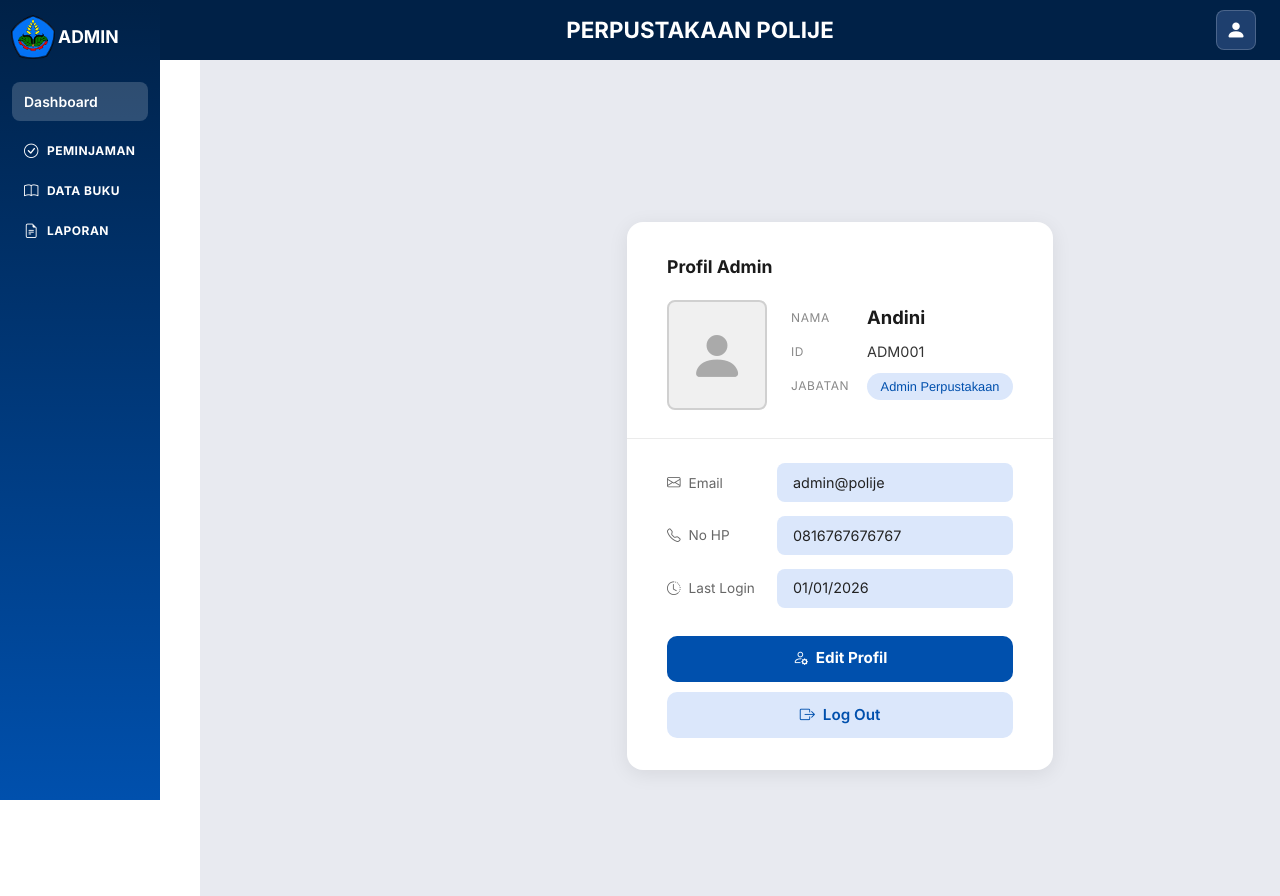
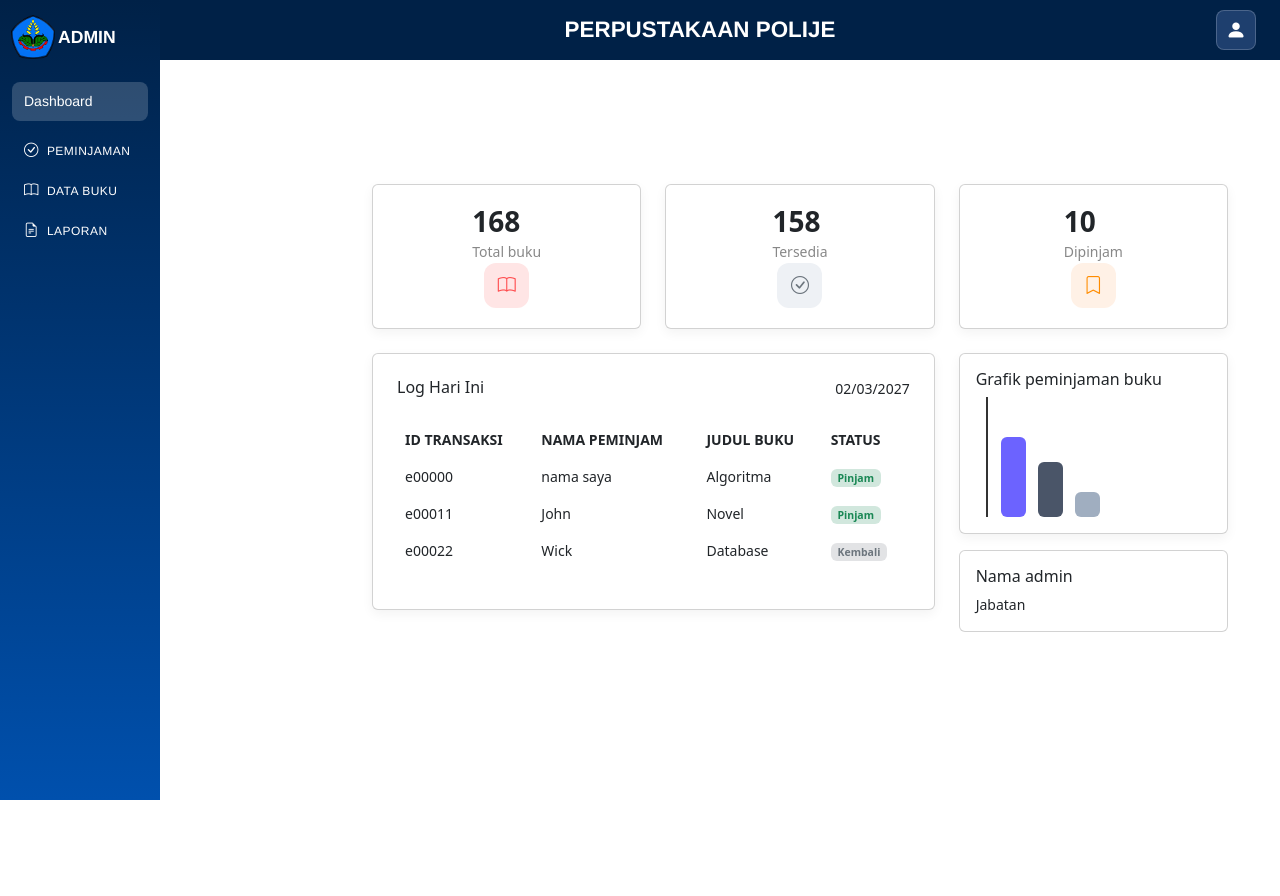
Before and after one commit to chizuey/projek-perpus, a PHP site: page /admin/admin.php?menu=dashboard in a window 1280 px wide. After the commit the page ends 800 px from the top, so only its background shows below. Run offline with PHP 8.4, Linux system fonts and the light colour scheme.

Commit message:
conten admin

```diff
--- a/admin/admin.php
+++ b/admin/admin.php
@@ -4,7 +4,7 @@ $menu = $_GET['menu'] ?? 'akun';
 $allowedMenus = [
     'akun' => [
         'file' => 'akun.php',
-        'styles' => ['akun.css'],
+        'styles' => ['css/akun.css'],
     ],
     'peminjaman' => [
         'file' => 'datapeminjam/datapeminjam.php',
@@ -19,6 +19,18 @@ $allowedMenus = [
             'laporantransaksi/laporantransaksi.css',
         ],
     ],
+    'tambahbuku' => [
+        'file' => 'tambah.php',
+        'styles' => [
+            'css/tambah.css'
+        ]
+    ],
+    'dashboard' => [
+        'file' => 'dash.php',
+        'styles' => [
+            'css/dash.css'
+        ]
+    ]
 ];
 
 if (!isset($allowedMenus[$menu])) {
@@ -35,8 +47,8 @@ $currentStyles = $allowedMenus[$menu]['styles'];
     <meta name="viewport" content="width=device-width, initial-scale=1"/>
     <meta charset="utf-8" />
 
-    <link rel="stylesheet" href="tambah.css">
-    <link rel="stylesheet" href="sidetop.css">
+    <!-- <link rel="stylesheet" href="css/tambah.css"> -->
+    <link rel="stylesheet" href="css/sidetop.css">
 
     <?php foreach ($currentStyles as $style): ?>
         <link rel="stylesheet" href="<?= htmlspecialchars($style, ENT_QUOTES, 'UTF-8'); ?>">
@@ -44,6 +56,12 @@ $currentStyles = $allowedMenus[$menu]['styles'];
 
     <link rel="stylesheet" href="https://cdn.jsdelivr.net/npm/bootstrap@5.3.0/dist/css/bootstrap.min.css">
     <link rel="stylesheet" href="https://cdn.jsdelivr.net/npm/bootstrap-icons@1.11.3/font/bootstrap-icons.min.css">
+
+    <link href="https://cdn.jsdelivr.net/npm/bootstrap@5.3.0/dist/css/bootstrap.min.css" rel="stylesheet">
+
+<!-- ICON -->
+    <link href="https://cdn.jsdelivr.net/npm/bootstrap-icons/font/bootstrap-icons.css" rel="stylesheet">
+
 </head>
 <body>
 
--- a/admin/akun.css
+++ b/admin/css/akun.css
@@ -1,14 +1,24 @@
 /* ===== MAIN CONTENT ===== */
     .main-content {
-      margin-left: 200px;
-      padding-top: 64px;
-      min-height: 100vh;
+      /* margin-left: 160px;
+      padding-top: 64px; */
+      /* min-height: 100vh; */
       background-color: #e8eaf0;
       display: flex;
       align-items: center;
       justify-content: center;
       padding-bottom: 2rem;
     }
+    :root {
+    --sidebar-width: 160px;
+    --topbar-height: 30px;
+}
+
+.main-content {
+    margin-left: var(--sidebar-width);
+    margin-top: var(--topbar-height);
+    /* padding: 20px; */
+}
 
     /* ===== PROFILE CARD ===== */
     .profile-card {
--- /dev/null
+++ b/admin/css/dash.css
@@ -0,0 +1,102 @@
+body {
+    background: #f4f6f9;
+    font-family: sans-serif;
+}
+
+/* CARD GENERAL */
+.custom-card {
+    border: none;
+    border-radius: 16px;
+    box-shadow: 0 4px 12px rgba(0,0,0,0.05);
+}
+
+/* STAT CARD */
+.stat-card {
+    display: flex;
+    justify-content: space-between;
+    align-items: center;
+    padding: 20px;
+    border-radius: 16px;
+    border: none;
+    box-shadow: 0 4px 12px rgba(0,0,0,0.05);
+}
+
+.stat-card h3 {
+    margin: 0;
+    font-weight: 700;
+}
+
+.stat-card small {
+    color: #888;
+}
+
+/* ICON */
+.icon {
+    width: 45px;
+    height: 45px;
+    border-radius: 12px;
+    display: flex;
+    align-items: center;
+    justify-content: center;
+    font-size: 18px;
+}
+
+.bg-red { background: #ffe5e5; color: #ff4d4f; }
+.bg-gray { background: #eef1f5; color: #6c757d; }
+.bg-orange { background: #fff1e6; color: #ff8c00; }
+
+/* TABLE */
+.table td {
+    padding: 12px 0;
+    font-size: 14px;
+}
+
+/* CHART */
+.chart {
+    position: relative;
+    height: 120px;
+}
+
+.y-line {
+    position: absolute;
+    left: 10px;
+    bottom: 0;
+    width: 2px;
+    height: 100%;
+    background: #333;
+}
+
+.bars {
+    display: flex;
+    align-items: flex-end;
+    gap: 12px;
+    margin-left: 25px;
+    height: 100%;
+}
+
+.bar {
+    width: 25px;
+    border-radius: 6px;
+}
+
+.purple { background: #6c63ff; }
+.dark { background: #4a5568; }
+.light { background: #a0aec0; }
+
+/* ADMIN */
+.admin-card {
+    background: #0d47a1;
+    color: white;
+    border-radius: 16px;
+}
+
+:root {
+    --sidebar-width: 160px;
+    --topbar-height: 60px;
+}
+
+.main-content {
+    margin-left: var(--sidebar-width);
+    margin-top: var(--topbar-height);
+    padding: 20px;
+}
--- /dev/null
+++ b/admin/dash.php
@@ -0,0 +1,145 @@
+<?php
+// ====== DATA DUMMY (nanti bisa dari database) ======
+$total_buku = 168;
+$tersedia = 158;
+$dipinjam = 10;
+
+$logs = [
+    ["id" => "e00000", "nama" => "nama saya", "judul" => "Algoritma", "status" => "Pinjam"],
+    ["id" => "e00011", "nama" => "John", "judul" => "Novel", "status" => "Pinjam"],
+    ["id" => "e00022", "nama" => "Wick", "judul" => "Database", "status" => "Kembali"],
+];
+?>
+<!--
+<!DOCTYPE html>
+<html lang="id">
+<head>
+    <meta charset="UTF-8">
+    <title>Dashboard</title>
+    <meta name="viewport" content="width=device-width, initial-scale=1"> -->
+
+    <!-- Bootstrap -->
+    <!-- <link href="https://cdn.jsdelivr.net/npm/bootstrap@5.3.0/dist/css/bootstrap.min.css" rel="stylesheet"> -->
+
+    <!-- Custom CSS -->
+    <!-- <link rel="stylesheet" href="style.css"> -->
+<!-- </head> -->
+<!-- <body> -->
+
+<div class="main-content">
+    <div class="container py-4">
+
+        <!-- STAT -->
+        <div class="row g-4 mb-4">
+
+            <div class="col-md-4">
+                <div class="card stat-card">
+                    <div>
+                        <h3><?= $total_buku ?></h3>
+                        <small>Total buku</small>
+                    </div>
+                    <div class="icon bg-red">
+                        <i class="bi bi-book"></i>
+                    </div>
+                </div>
+            </div>
+
+            <div class="col-md-4">
+                <div class="card stat-card">
+                    <div>
+                        <h3><?= $tersedia ?></h3>
+                        <small>Tersedia</small>
+                    </div>
+                    <div class="icon bg-gray">
+                        <i class="bi bi-check-circle"></i>
+                    </div>
+                </div>
+            </div>
+
+            <div class="col-md-4">
+                <div class="card stat-card">
+                    <div>
+                        <h3><?= $dipinjam ?></h3>
+                        <small>Dipinjam</small>
+                    </div>
+                    <div class="icon bg-orange">
+                        <i class="bi bi-bookmark"></i>
+                    </div>
+                </div>
+            </div>
+
+        </div>
+
+        <div class="row g-4">
+
+            <!-- TABLE -->
+            <div class="col-md-8">
+                <div class="card custom-card p-4">
+                    <div class="d-flex justify-content-between mb-3">
+                        <h6>Log Hari Ini</h6>
+                        <small>02/03/2027</small>
+                    </div>
+
+                    <table class="table table-borderless align-middle">
+                        <thead>
+                            <tr class="text-muted small">
+                                <th>ID TRANSAKSI</th>
+                                <th>NAMA PEMINJAM</th>
+                                <th>JUDUL BUKU</th>
+                                <th>STATUS</th>
+                            </tr>
+                        </thead>
+                        <tbody>
+                            <?php foreach ($logs as $log): ?>
+                            <tr>
+                                <td><?= $log['id'] ?></td>
+                                <td><?= $log['nama'] ?></td>
+                                <td><?= $log['judul'] ?></td>
+                                <td>
+                                    <span class="badge
+                                    <?= $log['status']=='Pinjam' ? 'bg-success-subtle text-success' : 'bg-secondary-subtle text-secondary' ?>">
+                                        <?= $log['status'] ?>
+                                    </span>
+                                </td>
+                            </tr>
+                            <?php endforeach; ?>
+                        </tbody>
+                    </table>
+
+                </div>
+            </div>
+
+            <!-- RIGHT -->
+            <div class="col-md-4">
+
+                <!-- CHART -->
+                <div class="card custom-card p-3 mb-3">
+                    <h6 class="mb-2">Grafik peminjaman buku</h6>
+
+                    <div class="chart">
+                        <div class="y-line"></div>
+
+                        <div class="bars">
+                            <div class="bar purple" style="height: 80px;"></div>
+                            <div class="bar dark" style="height: 55px;"></div>
+                            <div class="bar light" style="height: 25px;"></div>
+                        </div>
+                    </div>
+                </div>
+
+                <!-- ADMIN -->
+                <div class="card admin-card p-3">
+                    <h6>Nama admin</h6>
+                    <small>Jabatan</small>
+                </div>
+
+            </div>
+
+        </div>
+
+    </div>
+</div>
+
+
+<!-- </body>
+</html> -->
--- a/admin/datapeminjam/datapeminjam.php
+++ b/admin/datapeminjam/datapeminjam.php
@@ -491,6 +491,7 @@ $paginationItems = getPaginationItems($currentPage, $totalPages);
 </head>
 <body>
 
+<div class="main-content">
 <div class="datapeminjam-wrapper">
     <div class="datapeminjam-header">
         <div class="title-group">
@@ -626,6 +627,7 @@ $paginationItems = getPaginationItems($currentPage, $totalPages);
         </div>
     </div>
 </div>
+</div>
 
 <?php include 'popuppeminjaman.php'; ?>
 
--- a/admin/sidebar.php
+++ b/admin/sidebar.php
@@ -14,12 +14,12 @@
     </div>
 
     <nav class="sidebar-nav">
-      <a href="#" class="sidebar-item active">
+      <a href="admin.php?menu=dashboard" class="sidebar-item active">
         <!-- <i class="bi bi-speedometer2"></i>  -->
         Dashboard
       </a>
       <div style="height:0.5rem;"></div>
-      <a href="#" class="sidebar-subitem">
+      <a href="admin.php?menu=peminjaman" class="sidebar-subitem">
         <!-- <i class="bi bi-arrow-left-right"></i> -->
           <i class="bi bi-check-circle"></i>PEMINJAMAN
       </a>
```
Also changed, not shown: admin/datapeminjam/datapeminjam.css (+12 -0 lines), admin/tesdash.php (added, +116 -0 lines), admin/css/sidetop.css (renamed from admin/sidetop.css), admin/css/tambah.css (renamed from admin/tambah.css).
